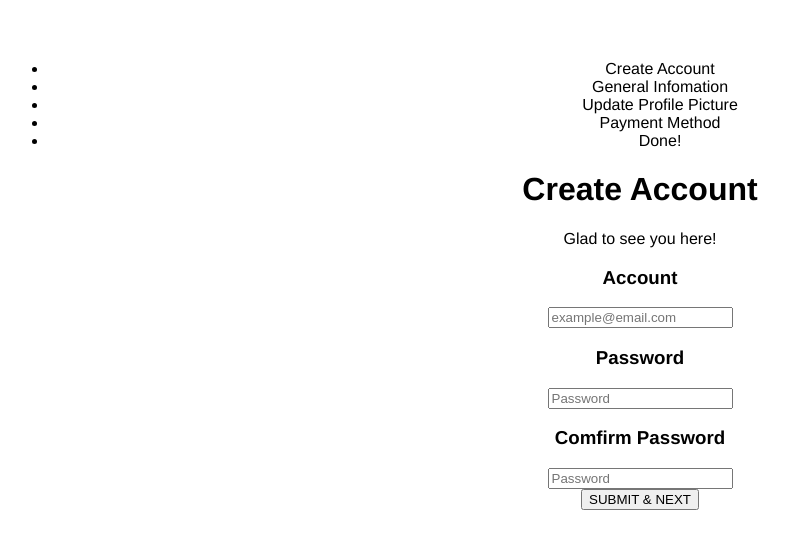
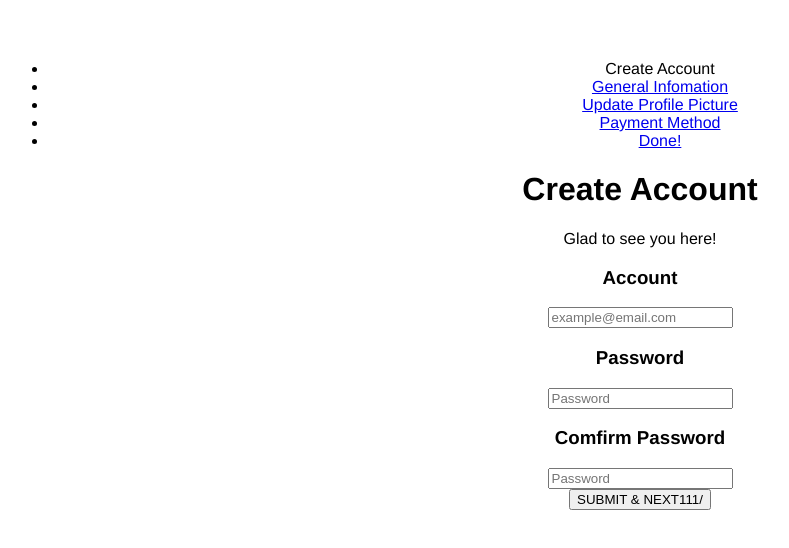
Before and after one commit to WeiRenLin/F2E-Week6-Validation, a Vue app: page / in a window 1280 px wide. Shown: the top 548 px of the page, without its empty margins (0-789 px from the left). Built offline with nearby package versions, Linux system fonts and the light colour scheme.

Commit message:
修復完畢

```diff
--- a/src/assets/css/index.css
+++ b/src/assets/css/index.css
@@ -43,6 +43,10 @@ position: absolute;
 left: -50%;
 top: 9px;
 z-index: -1; /*put it behind the numbers*/
+}
+a{
+text-decoration: none;
+color: white;
 }
 #progressbar li:first-child:after {
 /*connector not needed before the first step*/
--- a/src/components/page1.vue
+++ b/src/components/page1.vue
@@ -2,10 +2,10 @@
   <form data-toggle="validator" id="myform" role="form" @click="save()"  >
     <ul id="progressbar">
         <li class="active">Create Account</li>
-        <li>General Infomation</li>
-        <li>Update Profile Picture</li>
-        <li>Payment Method</li>
-        <li>Done!</li>
+        <li><router-link to="/page2">General Infomation</router-link></li>
+        <li><router-link to="/page3">Update Profile Picture</router-link></li>
+        <li><router-link to="/page4">Payment Method</router-link></li>
+        <li><router-link to="/page5">Done!</router-link></li>
       </ul>
         <div class="title">
                 <h1>Create Account</h1>
@@ -14,7 +14,7 @@
             <div class="user">
                 <h3>Account</h3>
                 <div class="form-group">
-                    <input type="email"  id="InputEmail" class="form-control"   data-error="that email address is invalid" placeholder="example@email.com" required>
+                    <input type="email"  id="InputEmail" class="form-control"   data-error="帳號是無效的，請重新輸入一次。" placeholder="example@email.com" required>
                     <div class="help-block with-errors"></div>
                 </div>
               </div>
@@ -28,12 +28,12 @@
                   <div class="comfirmpd">
                         <h3>Comfirm Password</h3>
                         <div class="form-group">
-                            <input type="password"  id="confirmPassword"  class="form-control" placeholder="Password" data-match-error="Whoops, these don't match"  required data-match="#inputPassword" >
+                            <input type="password"  id="confirmPassword"  class="form-control" placeholder="Password" data-match-error="這些密碼不符合，請重新輸入一次。"  required data-match="#inputPassword" >
                             <div class="help-block with-errors"></div>
                         </div>
                       </div>
                       <div class="comfirmbtn form-group">
-                        <button type="submit" class="btn btn-primary" id="save"  >SUBMIT & NEXT</button>
+                        <button type="submit" class="btn btn-primary" id="save"  >SUBMIT & NEXT{{111+path}}</button>
                       </div>
         </form>
 </template>
@@ -44,6 +44,7 @@ export default {
   name: 'page1',
   data () {
     return {
+      path: '/'
     }
   },
   methods: {
@@ -51,7 +52,8 @@ export default {
       $('#myform').validator().on('submit', function (e) {
         if (e.isDefaultPrevented()) {
         } else {
-          window.location = '/#/page2'
+          window.location.href = 'https://s3211t.github.io/F2E-Week6-Validation/#/page2'
+          // this.path = '/page2'
         }
       })
     }
--- a/src/components/page2.vue
+++ b/src/components/page2.vue
@@ -3,9 +3,9 @@
     <ul id="progressbar">
         <li class="active">Create Account</li>
         <li class="active">General Infomation</li>
-        <li>Update Profile Picture</li>
-        <li>Payment Method</li>
-        <li>Done!</li>
+        <li><router-link to="/page3">Update Profile Picture</router-link></li>
+        <li><router-link to="/page4">Payment Method</router-link></li>
+        <li><router-link to="/page5">Done!</router-link></li>
       </ul>
         <div class="title">
                 <h1>General Infomation</h1>
@@ -58,7 +58,7 @@ export default {
       $('#myform').validator().on('submit', function (e) {
         if (e.isDefaultPrevented()) {
         } else {
-          window.location = '/?#/page3'
+          window.location.href = 'https://s3211t.github.io/F2E-Week6-Validation/#/page3'
         }
       })
     }
--- a/src/components/page3.vue
+++ b/src/components/page3.vue
@@ -4,8 +4,8 @@
         <li class="active">Create Account</li>
         <li class="active">General Infomation</li>
         <li class="active">Update Profile Picture</li>
-        <li>Payment Method</li>
-        <li>Done!</li>
+        <li><router-link to="/page4">Payment Method</router-link></li>
+        <li><router-link to="/page5">Done!</router-link></li>
       </ul>
         <div class="title">
                 <h1>Update Profile Picture</h1>
@@ -47,7 +47,7 @@ export default {
       $('#myform').validator().on('submit', function (e) {
         if (e.isDefaultPrevented()) {
         } else {
-          window.location = '/?#/page4'
+          window.location.href = 'https://s3211t.github.io/F2E-Week6-Validation/#/page4'
         }
       })
     }
--- a/src/components/page4.vue
+++ b/src/components/page4.vue
@@ -5,7 +5,7 @@
         <li class="active">General Infomation</li>
         <li class="active">Update Profile Picture</li>
         <li class="active">Payment Method</li>
-        <li>Done!</li>
+        <li><router-link to="/page5">Done!</router-link></li>
       </ul>
         <div class="title">
                 <h1>General Infomation</h1>
@@ -61,7 +61,7 @@ export default {
       $('#myform').validator().on('submit', function (e) {
         if (e.isDefaultPrevented()) {
         } else {
-          window.location = '/?#/page5'
+          window.location.href = 'https://s3211t.github.io/F2E-Week6-Validation/#/page5'
         }
       })
     }
--- a/src/components/page5.vue
+++ b/src/components/page5.vue
@@ -5,7 +5,7 @@
         <li class="active">General Infomation</li>
         <li class="active">Update Profile Picture</li>
         <li class="active">Payment Method</li>
-        <li>Done!</li>
+        <li class="active">Done!</li>
       </ul>
         <div class="title">
                 <h1>Congratulations</h1>
@@ -19,7 +19,6 @@
         </form>
 </template>
 <script>
-import $ from 'jquery'
 require('bootstrap-validator')
 export default {
   name: 'page4',
@@ -28,14 +27,6 @@ export default {
     }
   },
   methods: {
-    save () {
-      $('#myform').validator().on('submit', function (e) {
-        if (e.isDefaultPrevented()) {
-        } else {
-          window.location = '/?#/page5'
-        }
-      })
-    }
   }
 }
 </script>
```
Also changed, not shown: 4 other files (tests, documents, lock files or other folders).
